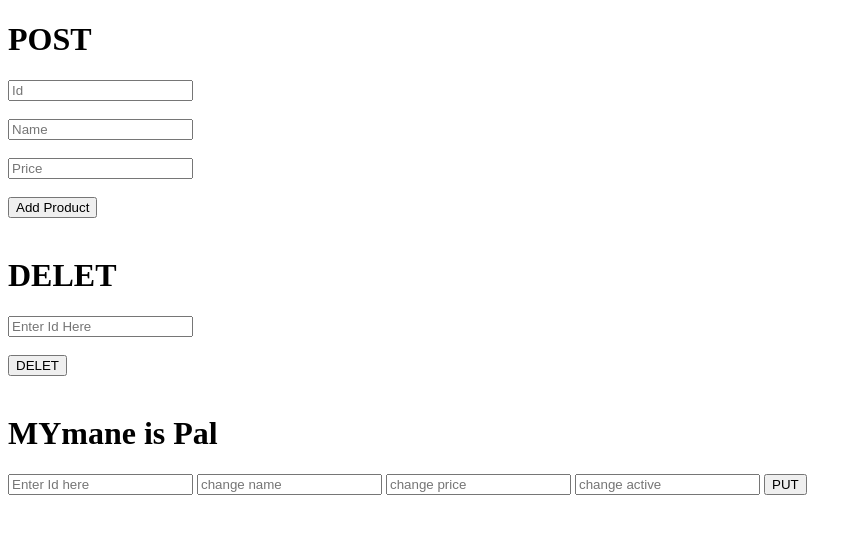
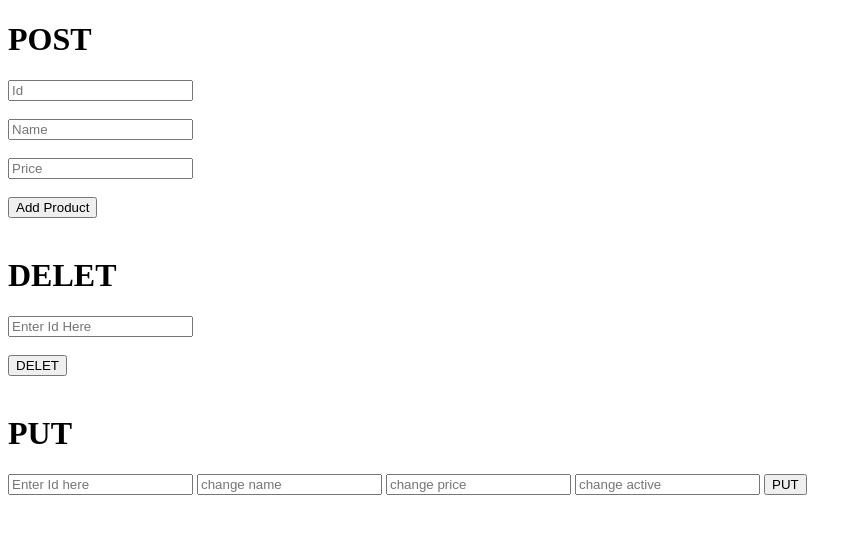
Before and after one commit to AvdheshPal/Assignments, a plain HTML site: page Road to backend II/index.html in a window 1280 px wide. Shown: the whole page, without its empty margins (0-862 px from the left). Drawn offline with Linux system fonts and the light colour scheme.

Commit message:
Update index.html

```diff
--- a/Road to backend II/index.html
+++ b/Road to backend II/index.html
@@ -21,7 +21,7 @@
         <button onclick="fundelet()">DELET</button><br><br>
     </div>
     <div id="put">
-        <h1>MYmane is Pal</h1>
+        <h1>PUT</h1>
         <input type="number" id="putid" placeholder="Enter Id here">
         <input type="text" id="putname" placeholder="change name">
         <input type="number" id="putprice" placeholder="change price">
```
